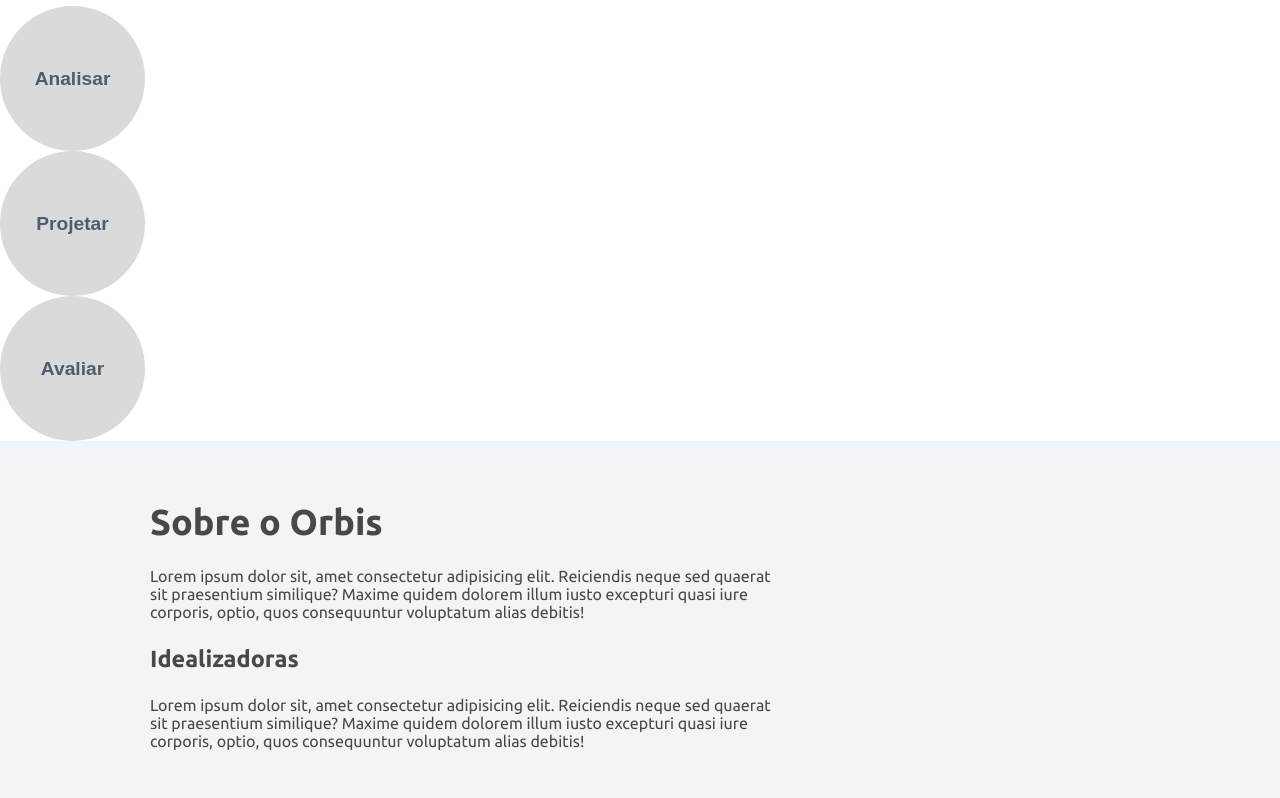
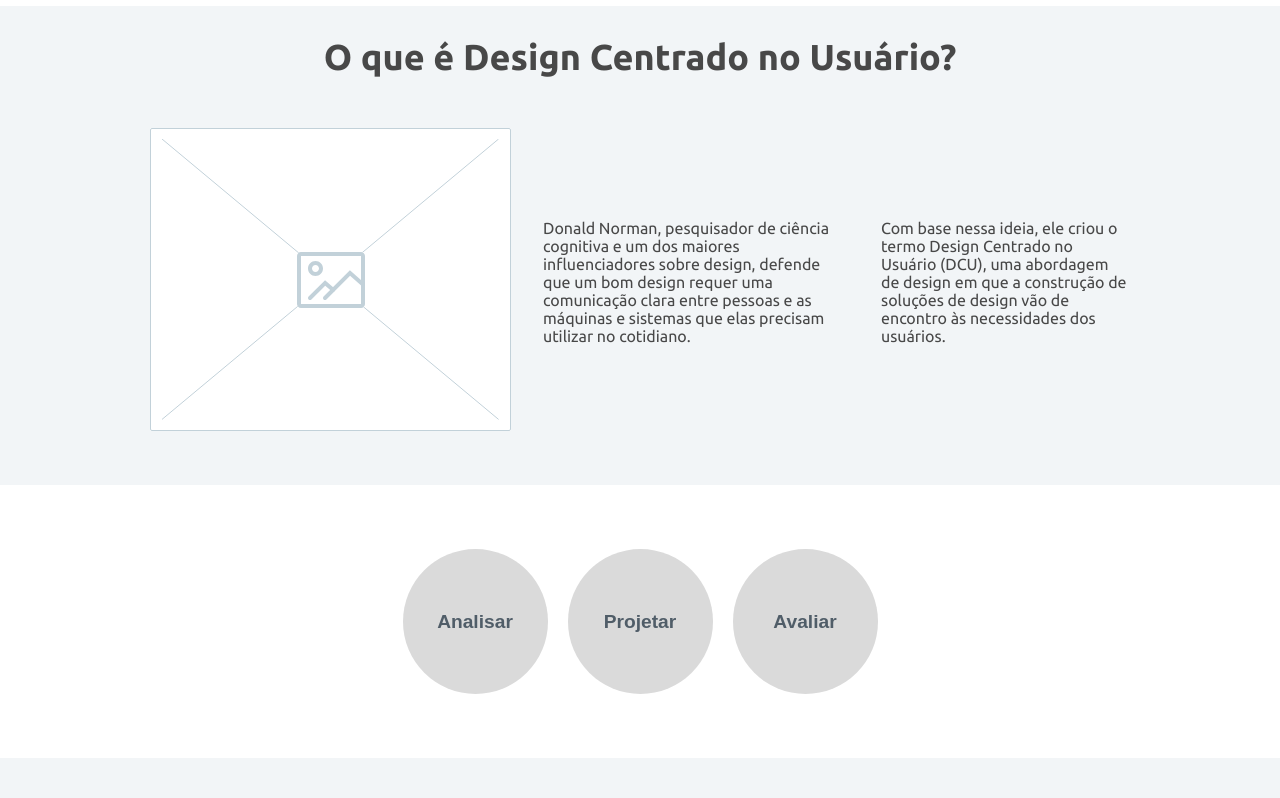
Before and after one commit to JoseMatheus29/Orbis, a React (Vite) app: page / in a window 1280 px wide. Shown: the part 960-1758 px from the top of the page. Built offline with nearby package versions, Linux system fonts and the light colour scheme; data requests are answered from the project's data file.

Commit message:
Atualizando os botões

```diff
--- a/src/components/Etapas/index.tsx
+++ b/src/components/Etapas/index.tsx
@@ -3,10 +3,13 @@ import { Stages } from "./styles"
 export const Etapas = () => {
   return (
     <Stages>
-    <button className="meuBotao Analisar">Analisar</button>
-    <button className="meuBotao Projetar">Projetar</button>
-    <button className="meuBotao Avaliar">Avaliar</button>
-    <div className="quadradoExplicativo">Texto explicativo</div>
+
+    <div className="botao">
+        <button className="meuBotaoA ">Analisar</button>
+        <button className="meuBotaoP ">Projetar</button>
+        <button className="meuBotaoAV ">Avaliar</button>
+        <div className="quadradoExplicativo">Texto explicativo</div>
+    </div>
     </Stages>
   );
 }
--- a/src/components/Etapas/styles.ts
+++ b/src/components/Etapas/styles.ts
@@ -1,21 +1,23 @@
 import styled from "styled-components";
 
 export const Stages = styled.div`
-
-.meuBotao{
+.botao{
+    display: flex;
+    justify-content: center;
+    align-items: center;
+    gap: 20px;
+    padding: 5%;
+}
+.meuBotaoA, .meuBotaoP, .meuBotaoAV{
     width: 145px;
     height: 145px;
     border-radius: 50%;
     border: none;
     background-color: #DADADA;
-  display: flex;
-  justify-content: center;
-  align-items: center;
     color: #505D68;
     font-size: 1.2rem;
     font-weight: bold;
     text-align: center;
-  flex-direction: row;
 }
 
 .Projetar{
@@ -25,9 +27,9 @@ export const Stages = styled.div`
   /* Definindo o estilo inicial do quadrado explicativo */
 .quadradoExplicativo {
     position: absolute;
-  /* top: 0;
+    top: 0;
     left: 0;
-  opacity: 0; */
+    opacity: 0;
     transform: translateX(-100%);
     transition: opacity 0.3s ease-out;
     background-color: aliceblue;
@@ -47,15 +49,15 @@ export const Stages = styled.div`
 }
 
 /* Aplicando a animação ao botão */
-.meuBotao {
+.meuBotaoA, .meuBotaoP, .meuBotaoAV{
     transition: transform 0.3s ease-out;
 }
 
-.meuBotao:hover {
-  transform: translateX(10px); /* Ajuste a quantidade de deslocamento horizontal aqui */
+.meuBotaoA:hover, .meuBotaoP:hover, .meuBotaoAV:hover {
+    transform: translateX(10px);
 }
 
-.meuBotao:focus + .quadradoExplicativo {
+.meuBotaoA:focus, .meuBotaoP:focus, .meuBotaoAV:focus + .quadradoExplicativo {
     animation: slideIn 0.3s ease-out;
     opacity: 1;
 }
--- a/src/pages/Home/index.tsx
+++ b/src/pages/Home/index.tsx
@@ -9,6 +9,7 @@ import { useNavigate } from "react-router-dom";
 import Devs from "../../components/Devs";
 import { Footer } from "../../components/Footer";
 import { Etapas } from "../../components/Etapas";
+import DCU from "../../components/O_que_e";
 
 const Home = () => {
 
@@ -48,6 +49,7 @@ const Home = () => {
 
         </Inicio>
         <Content/>
+        <DCU/>
         <Etapas/>
         <Devs/>
         <Footer/>
```
Lines whose indentation alone changed are shown as unchanged.
